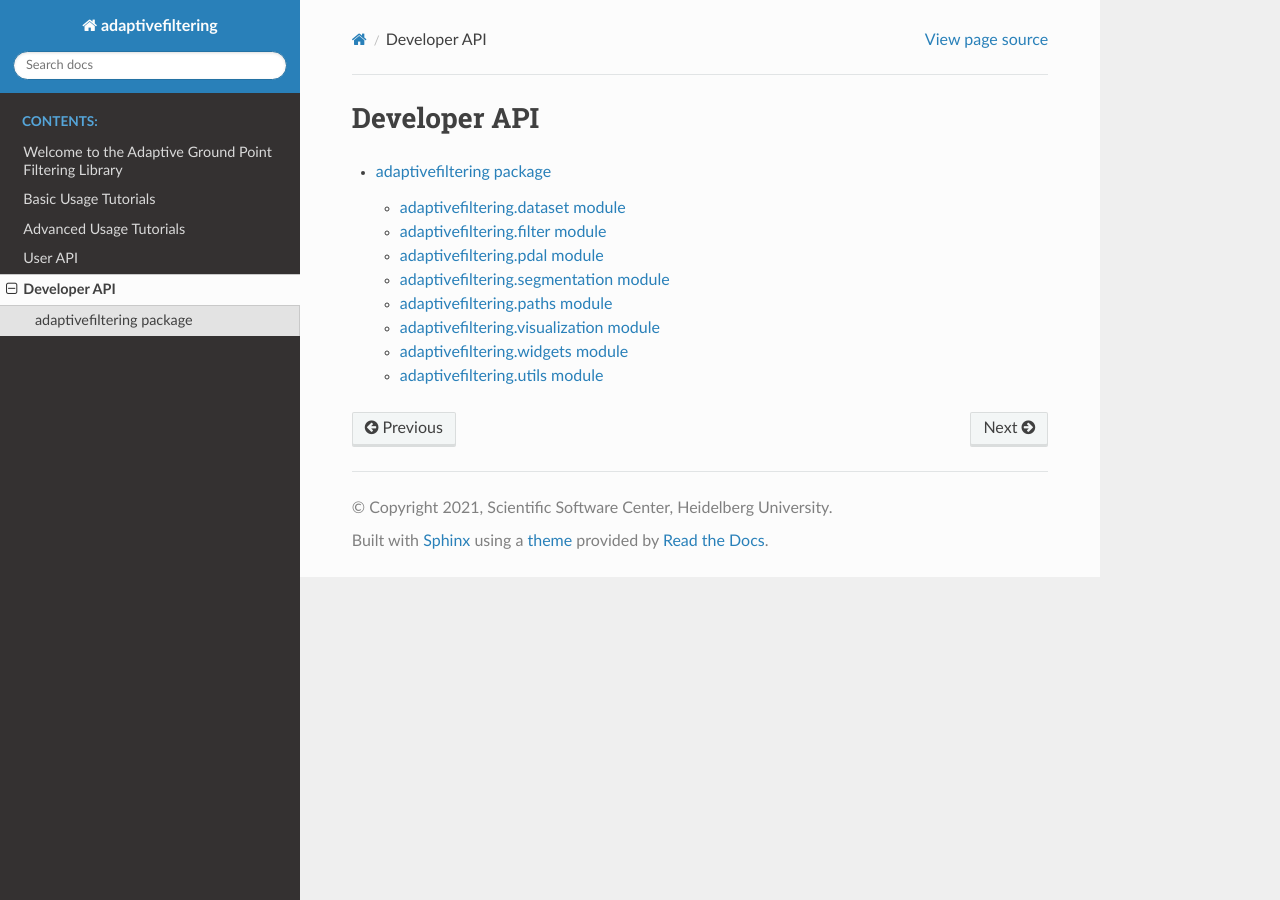
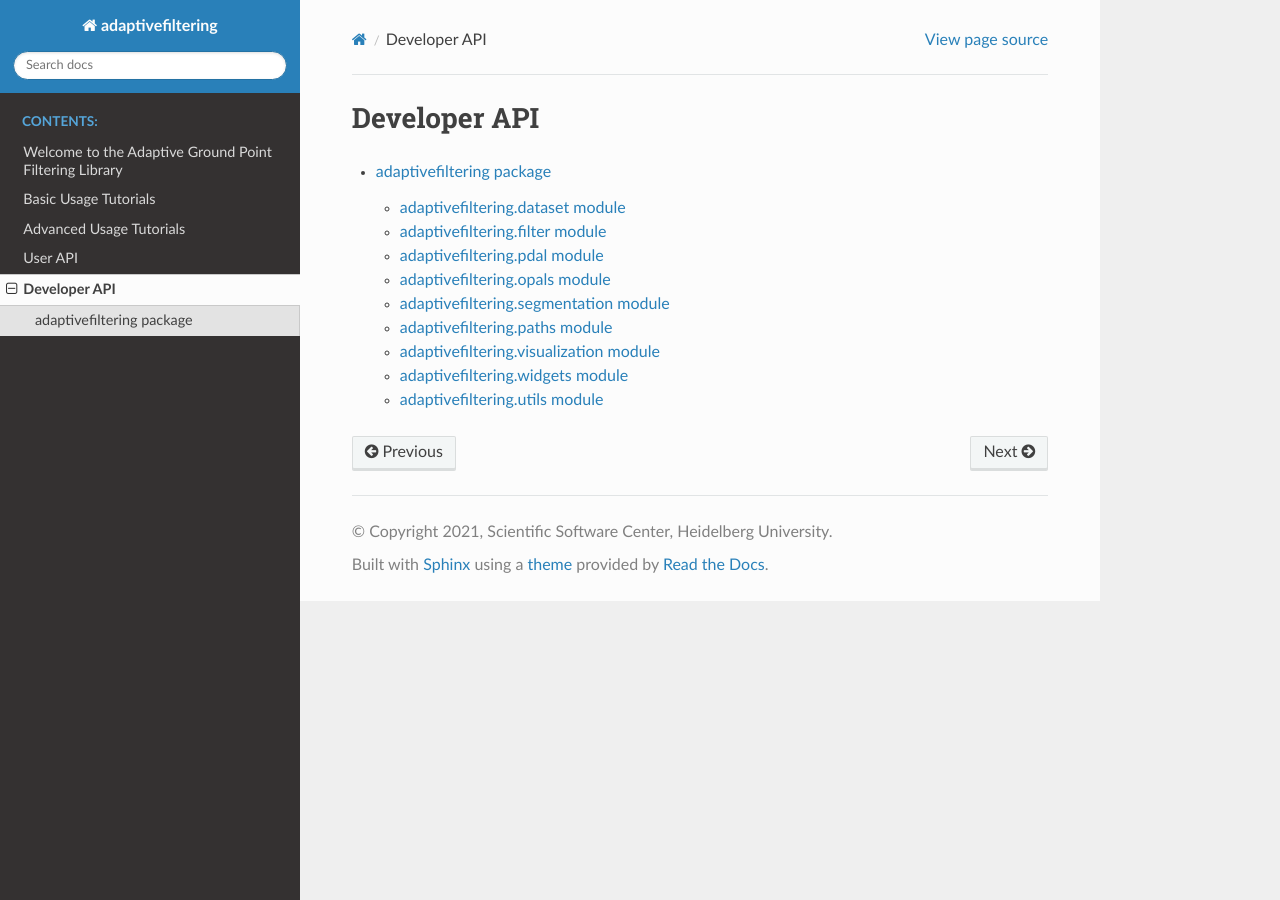
Before and after one commit to ssciwr/afwizard, a Sphinx documentation site: the page built from doc/source/developer_API.rst, in a window 1280 px wide. Built offline with Sphinx 7.4.7 and the Read the Docs theme 2.0.0, drawn with Linux system fonts in a browser that asks for light colours; pages that are not in the unit, such as notebooks, are missing from menus.

Commit message:
Add OPALS module to developer API docs

```diff
--- a/doc/source/adaptivefiltering.rst
+++ b/doc/source/adaptivefiltering.rst
@@ -21,6 +21,14 @@ adaptivefiltering.pdal module
 -----------------------------
 
 .. automodule:: adaptivefiltering.pdal
+   :members:
+   :undoc-members:
+   :show-inheritance:
+
+adaptivefiltering.opals module
+------------------------------
+
+.. automodule:: adaptivefiltering.opals
    :members:
    :undoc-members:
    :show-inheritance:
```
